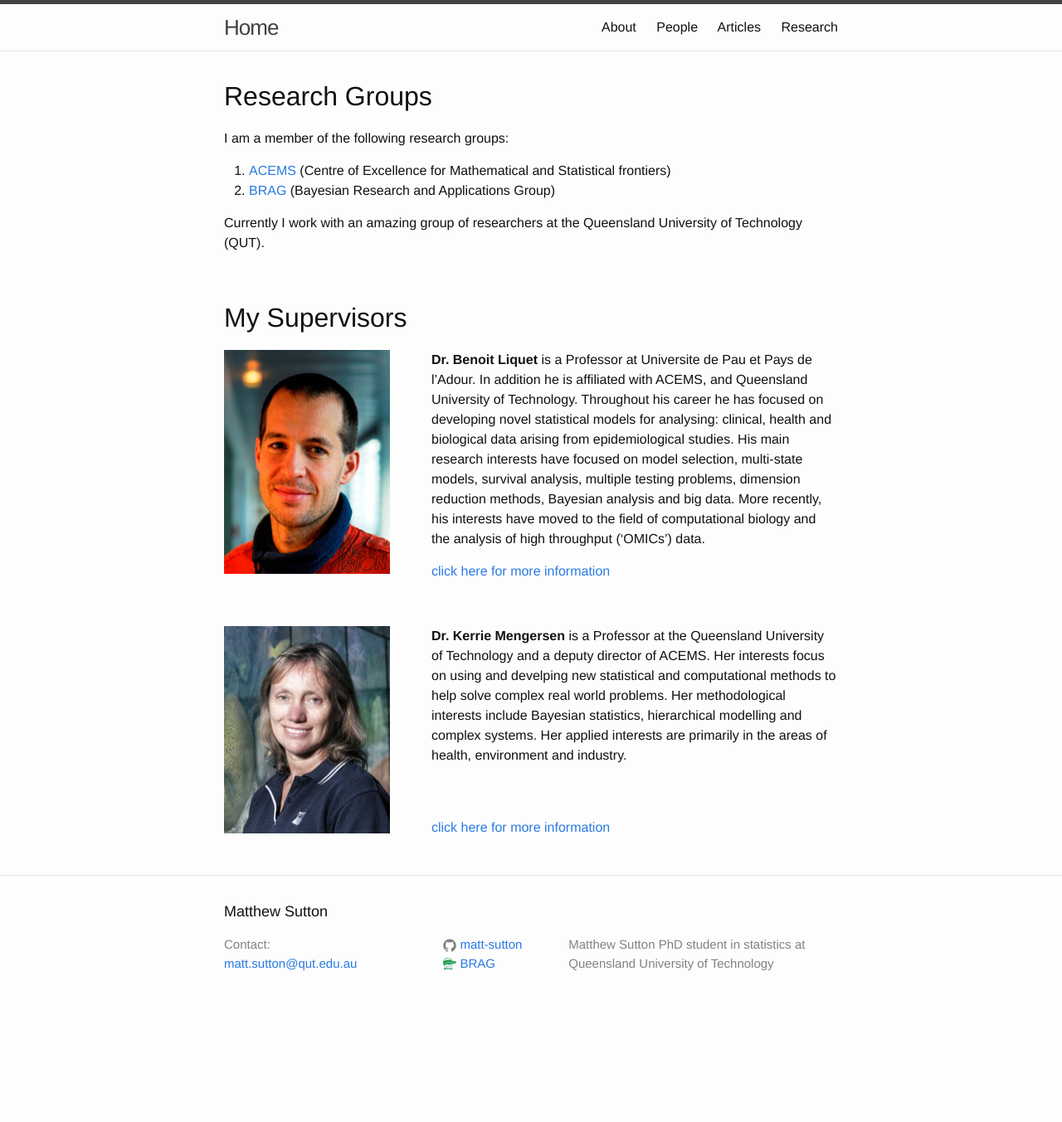
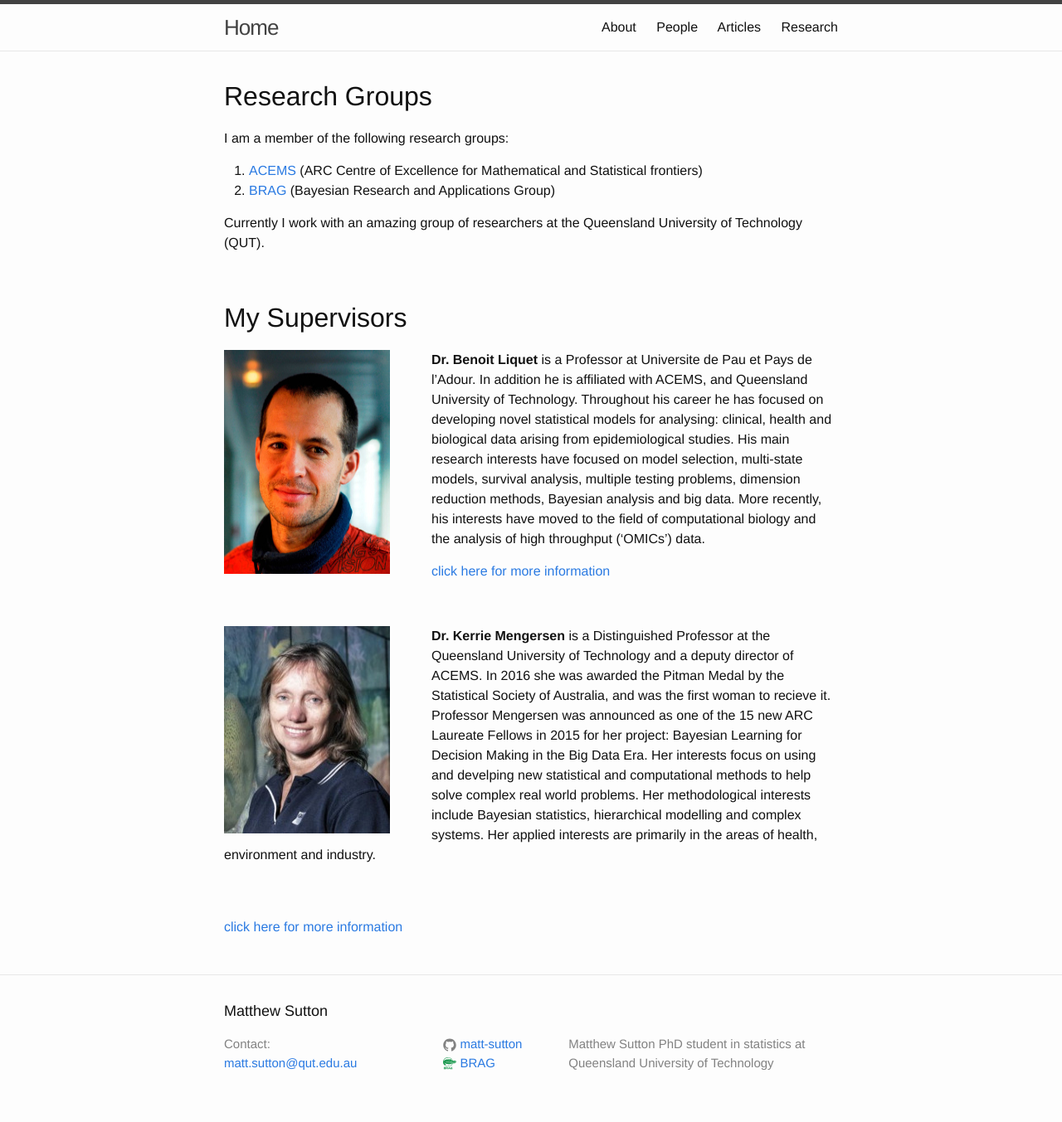
Before and after one commit to matt-sutton/matt-sutton.github.io, a Jekyll site: the page built from people.md, in a window 1280 px wide. Shown: the whole page at 83% size. Built offline with Jekyll 4.4.1, drawn with Linux system fonts in a browser that asks for light colours; before the commit the page ends 1233 px from its top, so only the background shows below that.

Commit message:
Update Kerrie's description

```diff
--- a/people.md
+++ b/people.md
@@ -8,7 +8,7 @@ permalink: /people/
 
 I am a member of the following research groups:
 
-1. [ACEMS](http://acems.org.au/) (Centre of Excellence for Mathematical and Statistical frontiers)
+1. [ACEMS](http://acems.org.au/) (ARC Centre of Excellence for Mathematical and Statistical frontiers)
 2. [BRAG](https://bragqut.wordpress.com/) (Bayesian Research and Applications Group)
 
 Currently I work with an amazing group of researchers at the Queensland University of Technology (QUT).
@@ -42,9 +42,13 @@ biology and the analysis of high throughput (‘OMICs’) data.
 <img style="float: right;" src="/assets/img/Kerrie-profile.jpg" style="border: none;" width="200px" height="250px">
 </div>
 <p>
-<strong>Dr. Kerrie Mengersen</strong> is a Professor at the
+<strong>Dr. Kerrie Mengersen</strong> is a Distinguished Professor at the
 Queensland University of Technology and a
-deputy director of ACEMS. Her interests focus on using
+deputy director of ACEMS. In 2016 she was awarded the Pitman Medal
+by the Statistical Society of Australia, and was the first woman
+to recieve it. Professor Mengersen was announced as one of the 15 new
+ARC Laureate Fellows in 2015 for her project: Bayesian Learning for Decision Making
+in the Big Data Era. Her interests focus on using
 and develping new statistical and computational methods
 to help solve complex real world problems. Her methodological
 interests include Bayesian statistics, hierarchical modelling and
```
